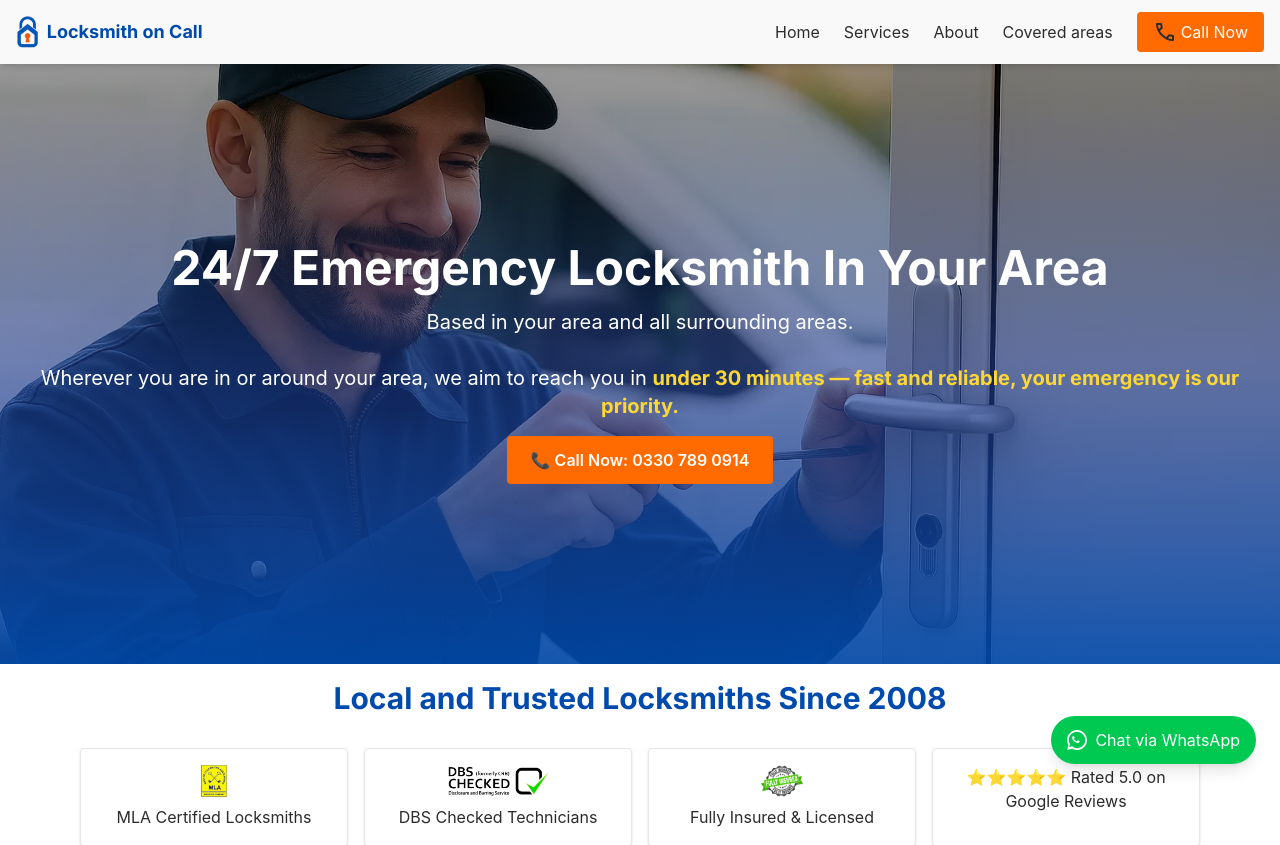
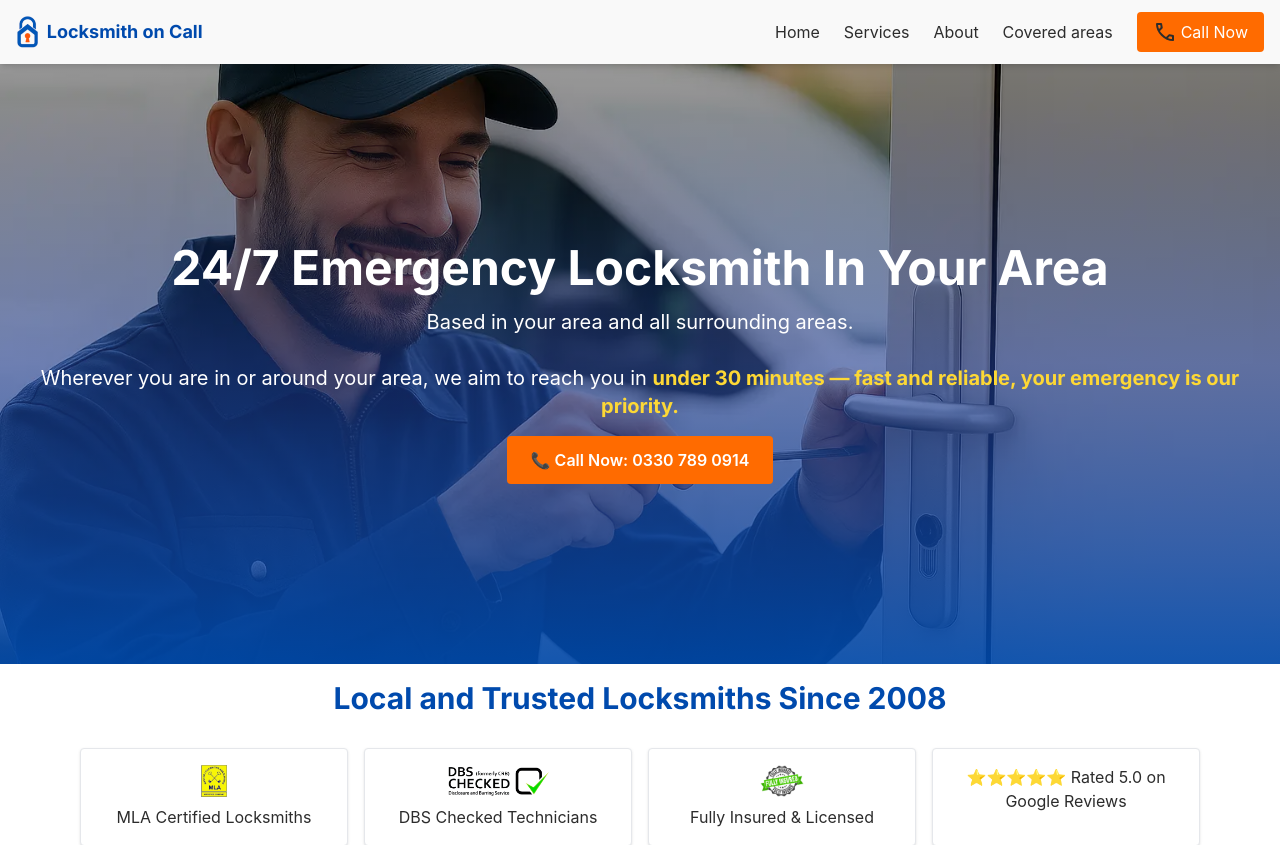
Before and after one commit to PhantomCracker/locksmith-on-call-24, a SvelteKit app: page / in a window 1280 px wide. Shown: the top 845 px of the page. Built offline with nearby package versions, Linux system fonts and the light colour scheme; a web font is replaced by a local one.

Commit message:
remove whatsapp button for the moment

```diff
--- a/src/routes/+layout.svelte
+++ b/src/routes/+layout.svelte
@@ -247,19 +247,19 @@
 		📞 Call Now: 0330 789 0914
 	</a>
 
-	<a
+	<!-- <a
 		href="https://wa.me/447760595941?text=Hello%2C%20I%20need%20urgent%20locksmith%20assistance.%20Can%20you%20help%20me%20right%20now%3F"
 		target="_blank"
 		rel="noopener"
 		class="fixed bottom-20 right-4 md:bottom-6 md:right-6 z-50 bg-green-500 hover:bg-green-600 text-white px-4 py-3 rounded-full shadow-lg flex items-center gap-2 text-sm md:text-base mb-3"
 		aria-label="Chat with us on WhatsApp"
-	>
+	> -->
 		<!-- WhatsApp icon (inline SVG or emoji) -->
-		<svg xmlns="http://www.w3.org/2000/svg" class="h-5 w-5" fill="currentColor" viewBox="0 0 24 24">
+		<!-- <svg xmlns="http://www.w3.org/2000/svg" class="h-5 w-5" fill="currentColor" viewBox="0 0 24 24">
 			<path d="M.057 24l1.687-6.163a11.867 11.867 0 0 1-1.587-5.945C.157 5.317 5.478 0 12.056 0c3.19 0 6.167 1.24 8.413 3.488A11.87 11.87 0 0 1 24 12.055c-.003 6.627-5.385 12.015-12.01 12.015a11.9 11.9 0 0 1-5.911-1.57L.057 24zm6.597-3.807c1.676.995 3.276 1.591 5.302 1.593 5.448 0 9.89-4.444 9.893-9.894.002-5.452-4.438-9.89-9.89-9.89-5.452 0-9.89 4.438-9.89 9.89a9.865 9.865 0 0 0 1.598 5.29l-.999 3.648 3.986-1.637zM8.478 7.54c-.167-.372-.344-.38-.503-.386-.13-.006-.278-.005-.427-.005a.82.82 0 0 0-.592.278c-.204.22-.78.762-.78 1.857s.797 2.15.908 2.3c.111.148 1.531 2.458 3.778 3.37 1.873.738 2.25.591 2.655.553.405-.038 1.305-.531 1.49-1.044.185-.513.185-.953.13-1.044-.056-.09-.204-.148-.43-.26-.224-.111-1.326-.653-1.532-.726-.204-.075-.353-.111-.503.112-.148.223-.591.726-.725.873-.13.148-.268.167-.49.056-.222-.111-.935-.344-1.782-1.096-.658-.586-1.102-1.31-1.23-1.533-.13-.223-.014-.344.098-.455.101-.1.224-.26.335-.391.111-.13.148-.223.222-.371.074-.149.037-.278-.019-.39-.055-.112-.49-1.2-.67-1.64z"/>
 		</svg>
 		<span class="sm:inline">Chat via WhatsApp</span>
-	</a>
+	</a> -->
 
 </div>
 <Clarity />
```
